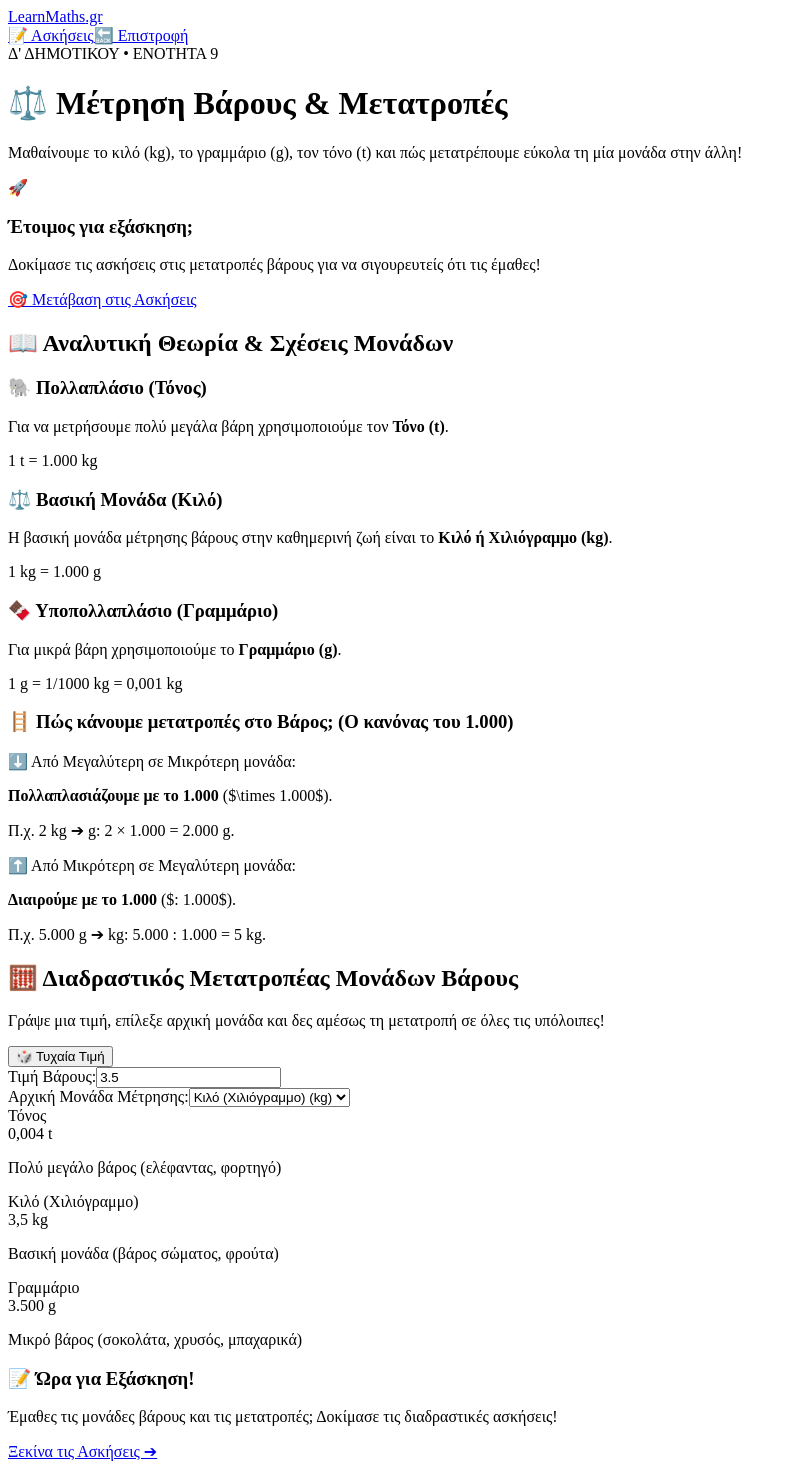
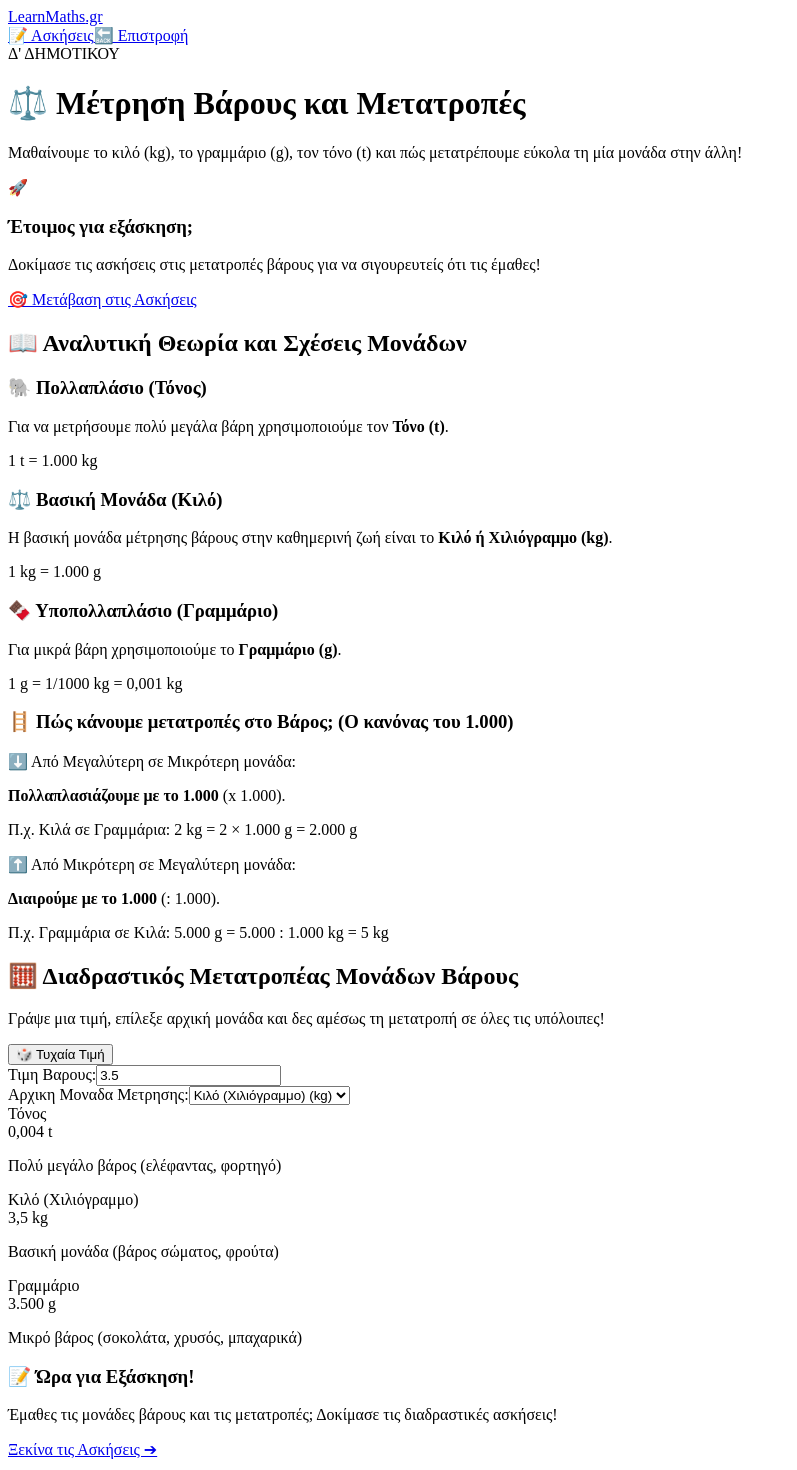
Before and after one commit to gkrimpas-lab/learn-maths-2026, a Next.js app: page /d-dimotikou/9-baros in a window 1280 px wide. Shown: the top 1470 px of the page, without its empty margins (0-797 px from the left). Built offline with nearby package versions, Linux system fonts and the light colour scheme.

Commit message:
Update 9-baros.js

```diff
--- a/pages/d-dimotikou/9-baros.js
+++ b/pages/d-dimotikou/9-baros.js
@@ -65,10 +65,10 @@ export default function BarosTheoryPage() {
             <div className="relative z-10 grid grid-cols-1 md:grid-cols-3 gap-6 items-center">
               <div className="md:col-span-2 space-y-3">
                 <span className="bg-white/20 text-white text-xs font-black uppercase px-3 py-1 rounded-full tracking-wider">
-                  Δ' ΔΗΜΟΤΙΚΟΥ • ΕΝΟΤΗΤΑ 9
+                  Δ' ΔΗΜΟΤΙΚΟΥ
                 </span>
                 <h1 className="text-3xl lg:text-4xl font-black tracking-tight">
-                  ⚖️ Μέτρηση Βάρους & Μετατροπές
+                  ⚖️ Μέτρηση Βάρους και Μετατροπές
                 </h1>
                 <p className="text-emerald-100 text-base lg:text-lg leading-relaxed">
                   Μαθαίνουμε το κιλό (kg), το γραμμάριο (g), τον τόνο (t) και πώς μετατρέπουμε εύκολα τη μία μονάδα στην άλλη!
@@ -94,7 +94,7 @@ export default function BarosTheoryPage() {
           <div className="bg-white p-6 md:p-10 rounded-3xl shadow-sm border border-gray-100 space-y-8">
             <div className="border-b pb-4 border-gray-100">
               <h2 className="text-2xl font-black text-gray-900 flex items-center gap-2">
-                <span>📖</span> Αναλυτική Θεωρία & Σχέσεις Μονάδων
+                <span>📖</span> Αναλυτική Θεωρία και Σχέσεις Μονάδων
               </h2>
             </div>
 
@@ -151,17 +151,17 @@ export default function BarosTheoryPage() {
                 <div className="bg-white p-4 rounded-xl border border-gray-200 space-y-1">
                   <span className="text-emerald-600 font-bold">⬇️ Από Μεγαλύτερη σε Μικρότερη μονάδα:</span>
                   <p className="text-gray-600">
-                    <strong>Πολλαπλασιάζουμε με το 1.000</strong> ($\times 1.000$).
+                    <strong>Πολλαπλασιάζουμε με το 1.000</strong> (x 1.000).
                   </p>
-                  <p className="font-mono text-xs text-gray-500">Π.χ. 2 kg ➔ g: 2 × 1.000 = 2.000 g.</p>
+                  <p className="font-mono text-xs text-gray-500">Π.χ. Κιλά σε Γραμμάρια: 2 kg = 2 × 1.000 g = 2.000 g</p>
                 </div>
 
                 <div className="bg-white p-4 rounded-xl border border-gray-200 space-y-1">
                   <span className="text-sky-600 font-bold">⬆️ Από Μικρότερη σε Μεγαλύτερη μονάδα:</span>
                   <p className="text-gray-600">
-                    <strong>Διαιρούμε με το 1.000</strong> ($: 1.000$).
+                    <strong>Διαιρούμε με το 1.000</strong> (: 1.000).
                   </p>
-                  <p className="font-mono text-xs text-gray-500">Π.χ. 5.000 g ➔ kg: 5.000 : 1.000 = 5 kg.</p>
+                  <p className="font-mono text-xs text-gray-500">Π.χ. Γραμμάρια σε Κιλά: 5.000 g = 5.000 : 1.000 kg = 5 kg</p>
                 </div>
               </div>
             </div>
@@ -192,7 +192,7 @@ export default function BarosTheoryPage() {
             <div className="grid grid-cols-1 sm:grid-cols-2 gap-4 bg-slate-50 p-6 rounded-2xl border border-slate-200">
               <div>
                 <label className="block text-xs font-black uppercase text-gray-500 mb-1">
-                  Τιμή Βάρους:
+                  Τιμη Βαρους:
                 </label>
                 <input
                   type="text"
@@ -205,7 +205,7 @@ export default function BarosTheoryPage() {
 
               <div>
                 <label className="block text-xs font-black uppercase text-gray-500 mb-1">
-                  Αρχική Μονάδα Μέτρησης:
+                  Αρχικη Μοναδα Μετρησης:
                 </label>
                 <select
                   value={baseUnit}
```
